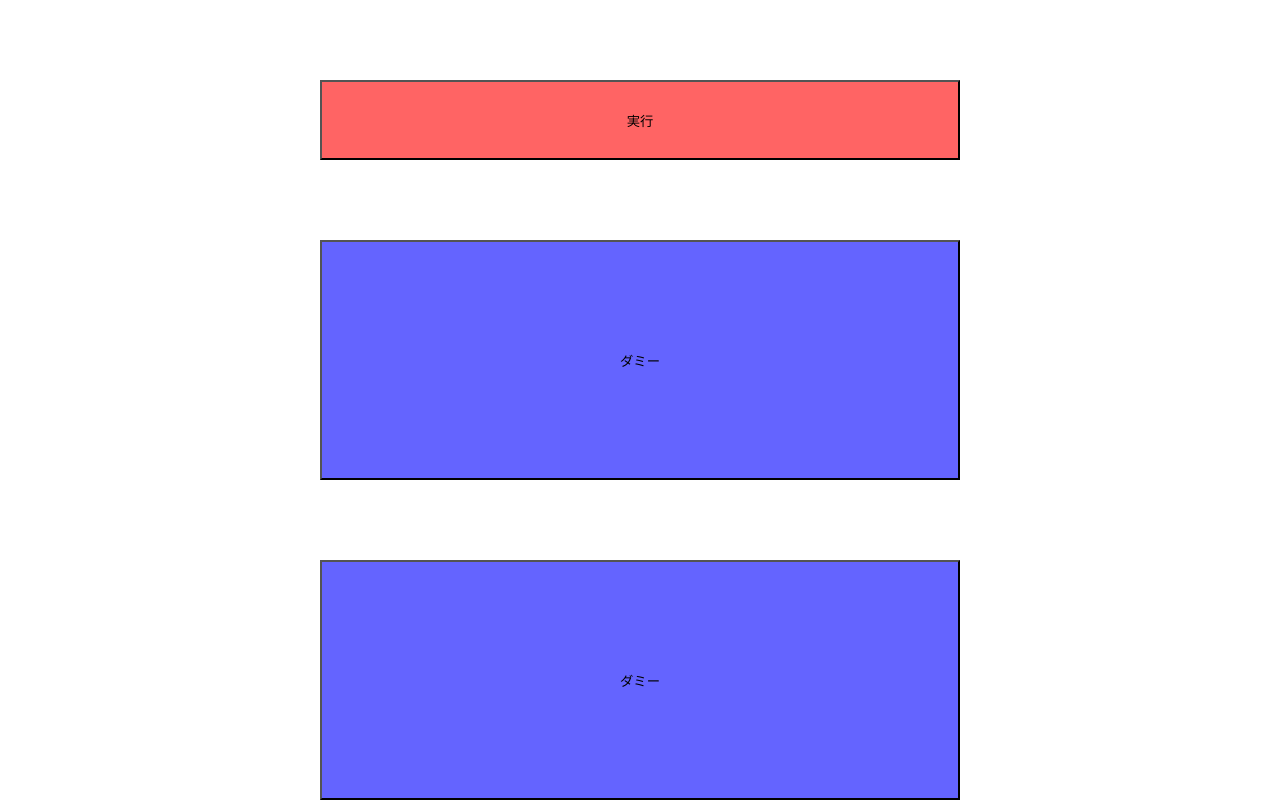
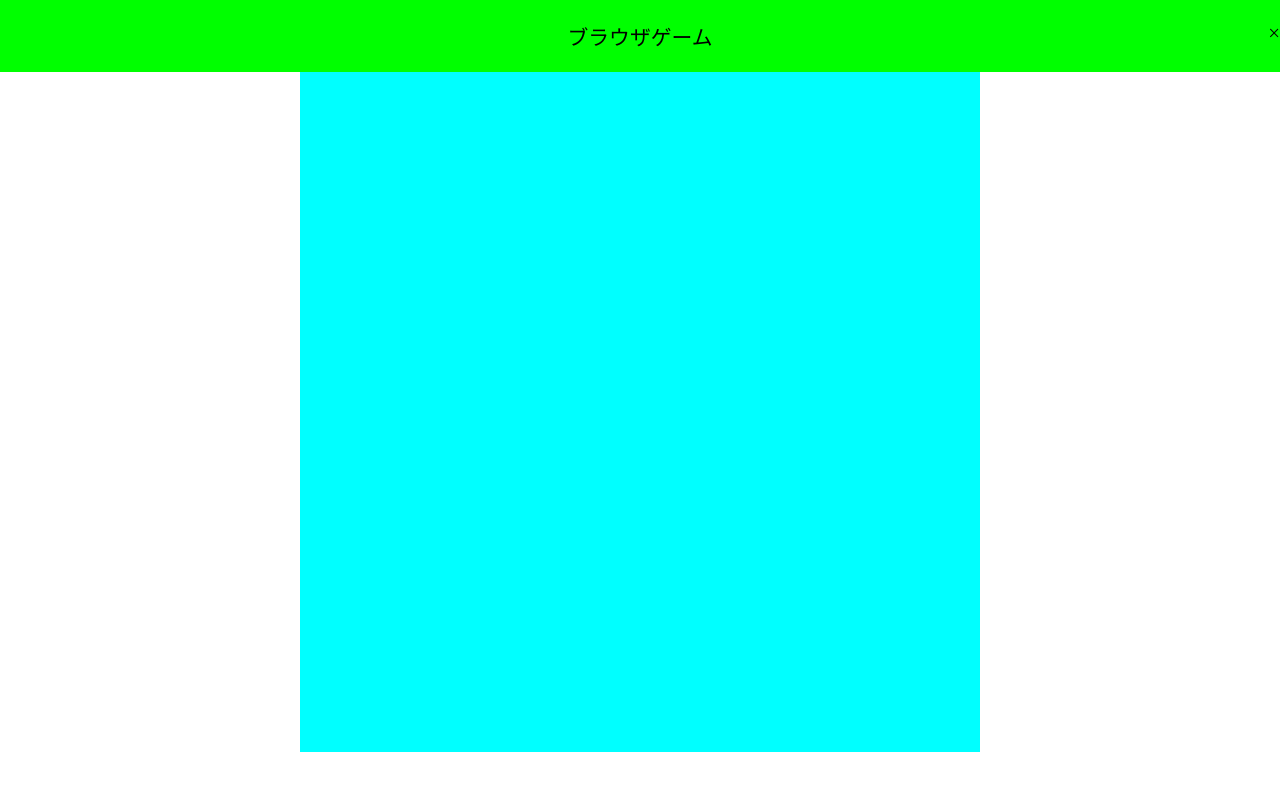
Before and after one commit to k-oshio-gt/Breakout-BrowserGame, a plain HTML site: page index.html in a window 1280 px wide. Both pictures are taken after a click on the button "実行". Shown: the top 800 px of the page. Drawn offline with Linux system fonts and the light colour scheme.

Commit message:
:lipstick: モーダルウィンドウを配置

```diff
--- a/css/style.css
+++ b/css/style.css
@@ -31,3 +31,51 @@
 #dummy-button:active {
   background-color: rgb(0, 0, 255);
 }
+
+.modal {
+  position: fixed;
+  left: 0;
+  top: 0;
+  height: 100%;
+  width: 100%;
+  display: none;
+  z-index: 1;
+  background-color: rgb(255, 255, 255);
+}
+
+.modal-header {
+  height: auto;
+  width: 100%;
+  display: flex;
+  background: rgb(0, 255, 0);
+}
+
+.modal-margin {
+  flex: 1;
+  text-align: left;
+  font-size: 1.3rem;
+}
+
+.modal-title {
+  flex: 8;
+  text-align: center;
+  font-size: 1.3rem;
+}
+
+.modal-close {
+  flex: 1;
+  text-align: right;
+  font-size: 1.3rem;
+}
+
+.modal-close:hover {
+  cursor: pointer;
+}
+
+.modal-canvas {
+  height: 85vmin;
+  width: 85vmin;
+  margin: 0 auto;
+  display: block;
+  background-color: rgb(0, 255, 255);
+}
--- a/index.html
+++ b/index.html
@@ -28,4 +28,15 @@
   </button>
 </body>
 
+<div class="modal">
+  <div class="modal-header">
+    <p class="modal-margin"></p>
+    <p class="modal-title">ブラウザゲーム</p>
+    <p class="modal-close">×</p>
+  </div>
+  <canvas class="modal-canvas" width="3000px" height="3000px"></canvas>
+</div>
+
+<script src="js/ModalWindow.js"></script>
+
 </html>
--- /dev/null
+++ b/js/ModalWindow.js
@@ -0,0 +1,16 @@
+// ブラウザゲーム用モーダルウィンドウ
+const modal = document.getElementsByClassName("modal")[0];
+
+// 実行ボタンクリックイベント
+const buttonRun = document.getElementById("run-button");
+buttonRun.addEventListener("click", clickBlockButton);
+function clickBlockButton() {
+  modal.style.display = "block";;
+}
+
+// モーダルウィンドウの閉じるボタンクリックイベント
+const buttonClose = document.getElementsByClassName("modal-close")[0];
+buttonClose.addEventListener("click", modalClose);
+function modalClose() {
+  modal.style.display = "none";
+}
```
